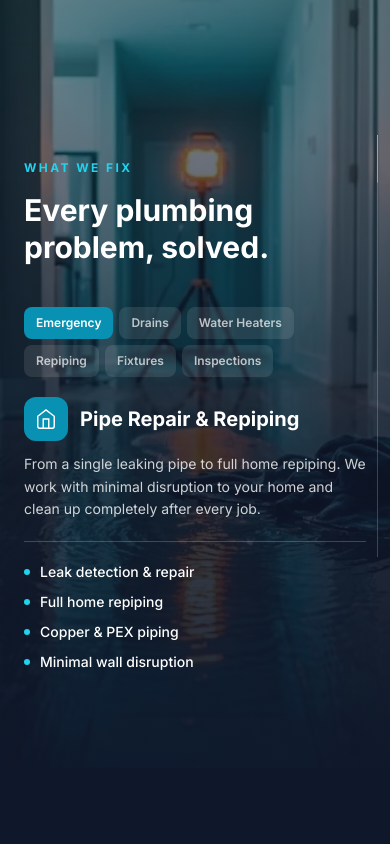
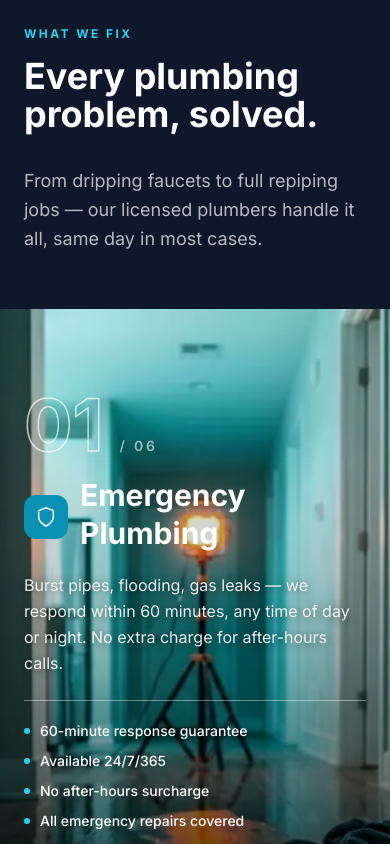
Before and after one commit to shearsray88/swift-flow-plumbing, a Next.js app: page / in a window 390 px wide. Shown: the part 920-1764 px from the top of the page. Built offline with nearby package versions, Linux system fonts and the light colour scheme; no server answers.

Commit message:
Replace pinned scroll sections with flowing scroll animations

```diff
--- a/components/Process.jsx
+++ b/components/Process.jsx
@@ -1,5 +1,12 @@
-import { useRef, useState } from 'react';
-import { motion, AnimatePresence, useScroll, useMotionValueEvent, useReducedMotion } from 'framer-motion';
+import { useRef } from 'react';
+import { motion, useScroll, useTransform, useReducedMotion } from 'framer-motion';
+
+const EASE = [0.22, 1, 0.36, 1];
+
+const container = { hidden: {}, show: { transition: { staggerChildren: 0.14, delayChildren: 0.15 } } };
+const rise = { hidden: { opacity: 0, y: 40 }, show: { opacity: 1, y: 0, transition: { duration: 0.85, ease: EASE } } };
+const mask = { hidden: { y: '110%' }, show: { y: 0, transition: { duration: 0.95, ease: EASE } } };
+const grow = { hidden: { scaleX: 0 }, show: { scaleX: 1, transition: { duration: 1.1, ease: EASE } } };
 
 const STEPS = [
   {
@@ -28,133 +35,105 @@ const STEPS = [
   },
 ];
 
+function Step({ step, index }) {
+  const ref = useRef(null);
+  const reduce = useReducedMotion();
+  const imageLeft = index % 2 === 0;
+
+  const { scrollYProgress } = useScroll({ target: ref, offset: ['start end', 'end start'] });
+  const imgY = useTransform(scrollYProgress, [0, 1], ['-10%', '10%']);
+  const imgScale = useTransform(scrollYProgress, [0, 0.5, 1], [1.25, 1.1, 1.05]);
+
+  const hiddenClip = imageLeft ? 'inset(0% 100% 0% 0%)' : 'inset(0% 0% 0% 100%)';
+
+  return (
+    <div ref={ref} className={`grid lg:grid-cols-2 min-h-[85vh] ${index % 2 === 0 ? 'bg-brand' : 'bg-brand-dark'}`}>
+      <motion.div
+        className={`relative overflow-hidden min-h-[48vh] lg:min-h-0 ${imageLeft ? 'lg:order-1' : 'lg:order-2'}`}
+        variants={{ hidden: {}, show: {} }}
+        initial={reduce ? 'show' : 'hidden'}
+        whileInView="show"
+        viewport={{ once: true, amount: 0.2 }}
+      >
+        <motion.div
+          className="absolute inset-0"
+          variants={{
+            hidden: { clipPath: hiddenClip },
+            show: { clipPath: 'inset(0% 0% 0% 0%)', transition: { duration: 1.2, ease: EASE } },
+          }}
+        >
+          <motion.img
+            src={step.image}
+            alt={step.title}
+            decoding="async"
+            loading={index === 0 ? 'eager' : 'lazy'}
+            className="absolute inset-x-0 -top-[12%] w-full h-[124%] object-cover"
+            style={reduce ? undefined : { y: imgY, scale: imgScale }}
+          />
+        </motion.div>
+      </motion.div>
+
+      <div className={`relative flex items-center px-6 lg:px-16 py-16 lg:py-0 ${imageLeft ? 'lg:order-2' : 'lg:order-1'}`}>
+        <motion.div
+          className="max-w-md w-full"
+          variants={container}
+          initial={reduce ? 'show' : 'hidden'}
+          whileInView="show"
+          viewport={{ once: true, amount: 0.4 }}
+        >
+          <motion.span
+            variants={rise}
+            className="block font-display font-bold text-8xl lg:text-9xl leading-none mb-2"
+            style={{ color: 'transparent', WebkitTextStroke: '1.5px rgba(255,255,255,0.75)' }}
+          >
+            {step.num}
+          </motion.span>
+
+          <motion.div variants={grow} className="h-px bg-white/50 origin-left mb-6" />
+
+          <h3 className="overflow-hidden pb-1 mb-4">
+            <motion.span variants={mask} className="block font-display font-bold text-3xl lg:text-4xl text-white leading-tight">
+              {step.title}
+            </motion.span>
+          </h3>
+
+          <motion.p variants={rise} className="text-white/85 text-base lg:text-lg leading-relaxed">
+            {step.desc}
+          </motion.p>
+        </motion.div>
+      </div>
+    </div>
+  );
+}
+
 export default function Process() {
-  const ref = useRef(null);
-  const [active, setActive] = useState(0);
   const reduce = useReducedMotion();
 
-  const { scrollYProgress } = useScroll({ target: ref, offset: ['start start', 'end end'] });
+  return (
+    <section id="process" className="relative bg-brand">
+      <div className="max-w-7xl mx-auto px-6 pt-24 pb-14 lg:pt-32 lg:pb-20">
+        <motion.div
+          variants={container}
+          initial={reduce ? 'show' : 'hidden'}
+          whileInView="show"
+          viewport={{ once: true, amount: 0.5 }}
+          className="max-w-3xl"
+        >
+          <motion.p variants={rise} className="text-cyan-200 font-bold text-xs tracking-[0.2em] uppercase mb-4">How It Works</motion.p>
+          <h2 className="overflow-hidden pb-2">
+            <motion.span variants={mask} className="block font-display font-bold text-4xl sm:text-5xl lg:text-7xl text-white leading-[1.05]">
+              Simple from start to finish.
+            </motion.span>
+          </h2>
+          <motion.p variants={rise} className="text-white/80 text-lg leading-relaxed mt-6 max-w-xl">
+            No confusion, no surprises. Here is exactly what happens when you call SwiftFlow.
+          </motion.p>
+        </motion.div>
+      </div>
 
-  useMotionValueEvent(scrollYProgress, 'change', (v) => {
-    const i = Math.min(STEPS.length - 1, Math.max(0, Math.floor(v * STEPS.length)));
-    setActive(i);
-  });
-
-  const goTo = (i) => {
-    const el = ref.current;
-    if (!el) return;
-    const top = el.getBoundingClientRect().top + window.scrollY;
-    const scrollable = el.offsetHeight - window.innerHeight;
-    window.scrollTo({
-      top: top + ((i + 0.5) / STEPS.length) * scrollable,
-      behavior: reduce ? 'auto' : 'smooth',
-    });
-  };
-
-  return (
-    <section
-      id="process"
-      ref={ref}
-      className="relative bg-brand"
-      style={{ height: `${STEPS.length * 75 + 25}vh` }}
-    >
-      <div className="sticky top-0 h-screen overflow-hidden grid grid-rows-[40svh_1fr] lg:grid-rows-1 lg:grid-cols-2">
-        <div className="absolute top-0 left-0 w-96 h-96 bg-white/5 rounded-full blur-3xl -translate-x-1/2 -translate-y-1/2 pointer-events-none" />
-        <div className="absolute bottom-0 right-0 w-96 h-96 bg-white/5 rounded-full blur-3xl translate-x-1/2 translate-y-1/2 pointer-events-none" />
-
-        <div className="relative order-1 lg:order-2 overflow-hidden">
-          {STEPS.map((s, i) => (
-            <motion.img
-              key={s.image}
-              src={s.image}
-              alt={i === active ? s.title : ''}
-              aria-hidden={i === active ? undefined : 'true'}
-              decoding="async"
-              loading={i === 0 ? 'eager' : 'lazy'}
-              className="absolute inset-0 w-full h-full object-cover"
-              initial={false}
-              animate={{ opacity: i === active ? 1 : 0, scale: reduce ? 1 : i === active ? 1.06 : 1 }}
-              transition={{
-                opacity: { duration: reduce ? 0 : 0.7 },
-                scale: { duration: reduce ? 0 : i === active ? 5 : 0.9, ease: 'easeOut' },
-              }}
-            />
-          ))}
-          <div className="absolute inset-0 bg-gradient-to-t from-brand via-transparent to-transparent lg:bg-gradient-to-r lg:from-brand lg:via-brand/10 lg:to-transparent" />
-          <div className="absolute bottom-3 right-6 lg:bottom-10 lg:right-10 overflow-hidden" aria-hidden="true">
-            <AnimatePresence mode="wait" initial={false}>
-              <motion.span
-                key={STEPS[active].num}
-                initial={{ y: '100%' }}
-                animate={{ y: 0 }}
-                exit={{ y: '-100%' }}
-                transition={{ duration: reduce ? 0 : 0.35, ease: [0.22, 1, 0.36, 1] }}
-                className="block font-display font-bold text-6xl lg:text-8xl text-white/90 leading-none"
-              >
-                {STEPS[active].num}
-              </motion.span>
-            </AnimatePresence>
-          </div>
-        </div>
-
-        <div className="relative order-2 lg:order-1 flex flex-col justify-center px-6 lg:px-14 pb-24 lg:pb-0 min-h-0">
-          <p className="text-cyan-300 font-bold text-xs tracking-[0.2em] uppercase mb-2 lg:mb-4">How It Works</p>
-          <h2 className="font-display font-bold text-2xl sm:text-3xl lg:text-5xl text-white leading-tight mb-5 lg:mb-10">
-            Simple from start to finish.
-          </h2>
-
-          <div className="relative max-w-lg">
-            <div className="absolute left-5 lg:left-6 top-5 bottom-5 w-px bg-white/20" aria-hidden="true" />
-            <motion.div
-              className="absolute left-5 lg:left-6 top-5 bottom-5 w-px bg-white origin-top"
-              style={{ scaleY: scrollYProgress }}
-              aria-hidden="true"
-            />
-
-            {STEPS.map((s, i) => {
-              const reached = i <= active;
-              const current = i === active;
-              return (
-                <button
-                  key={s.num}
-                  type="button"
-                  onClick={() => goTo(i)}
-                  className="relative flex gap-4 lg:gap-5 w-full text-left py-2.5 lg:py-3"
-                >
-                  <span
-                    className={`relative z-10 w-10 h-10 lg:w-12 lg:h-12 rounded-xl flex items-center justify-center flex-shrink-0 border transition-colors duration-300 ${
-                      reached ? 'bg-white border-white' : 'bg-brand border-white/30'
-                    }`}
-                  >
-                    <span className={`font-display font-bold text-base lg:text-lg transition-colors duration-300 ${reached ? 'text-brand' : 'text-white'}`}>
-                      {s.num}
-                    </span>
-                  </span>
-                  <span className="flex-1 min-w-0">
-                    <span className={`block font-bold text-base lg:text-lg leading-10 lg:leading-[3rem] -mt-0 transition-colors duration-300 ${current ? 'text-white' : 'text-white/60'}`}>
-                      {s.title}
-                    </span>
-                    <AnimatePresence initial={false}>
-                      {current && (
-                        <motion.span
-                          key="desc"
-                          initial={{ height: 0, opacity: 0 }}
-                          animate={{ height: 'auto', opacity: 1 }}
-                          exit={{ height: 0, opacity: 0 }}
-                          transition={{ duration: reduce ? 0 : 0.35 }}
-                          className="block overflow-hidden"
-                        >
-                          <span className="block text-white/75 text-sm leading-relaxed pb-1">{s.desc}</span>
-                        </motion.span>
-                      )}
-                    </AnimatePresence>
-                  </span>
-                </button>
-              );
-            })}
-          </div>
-        </div>
-      </div>
+      {STEPS.map((s, i) => (
+        <Step key={s.num} step={s} index={i} />
+      ))}
     </section>
   );
 }
--- a/components/Services.jsx
+++ b/components/Services.jsx
@@ -1,5 +1,13 @@
-import { useRef, useState } from 'react';
-import { motion, AnimatePresence, useScroll, useMotionValueEvent, useReducedMotion } from 'framer-motion';
+import { useRef } from 'react';
+import { motion, useScroll, useTransform, useReducedMotion } from 'framer-motion';
+
+const EASE = [0.22, 1, 0.36, 1];
+
+const container = { hidden: {}, show: { transition: { staggerChildren: 0.12, delayChildren: 0.1 } } };
+const rise = { hidden: { opacity: 0, y: 40 }, show: { opacity: 1, y: 0, transition: { duration: 0.85, ease: EASE } } };
+const mask = { hidden: { y: '110%' }, show: { y: 0, transition: { duration: 0.95, ease: EASE } } };
+const grow = { hidden: { scaleX: 0 }, show: { scaleX: 1, transition: { duration: 1.1, ease: EASE } } };
+const slide = { hidden: { opacity: 0, x: -24 }, show: { opacity: 1, x: 0, transition: { duration: 0.6, ease: EASE } } };
 
 const SERVICES = [
   {
@@ -7,7 +15,6 @@ const SERVICES = [
       <path d="M12 22s8-4 8-10V5l-8-3-8 3v7c0 6 8 10 8 10z"/>
     ),
     title: 'Emergency Plumbing',
-    short: 'Emergency',
     image: '/images/service-1-emergency.webp',
     desc: 'Burst pipes, flooding, gas leaks — we respond within 60 minutes, any time of day or night. No extra charge for after-hours calls.',
     details: ['60-minute response guarantee', 'Available 24/7/365', 'No after-hours surcharge', 'All emergency repairs covered'],
@@ -20,7 +27,6 @@ const SERVICES = [
       </>
     ),
     title: 'Drain Cleaning',
-    short: 'Drains',
     image: '/images/service-2-drain.webp',
     desc: 'Slow drains or complete blockages cleared fast. We use hydro-jetting and camera inspection to clear clogs and keep them from coming back.',
     details: ['Hydro-jet drain cleaning', 'Camera pipe inspection', 'Kitchen & bathroom drains', 'Main sewer line clearing'],
@@ -36,7 +42,6 @@ const SERVICES = [
       </>
     ),
     title: 'Water Heater Services',
-    short: 'Water Heaters',
     image: '/images/service-3-heater.webp',
     desc: 'Installation, repair, and replacement of all water heater types. We stock most units on our trucks for same-day installation.',
     details: ['Tank & tankless water heaters', 'Same-day installation', 'All major brands serviced', '6-year warranty on new units'],
@@ -49,7 +54,6 @@ const SERVICES = [
       </>
     ),
     title: 'Pipe Repair & Repiping',
-    short: 'Repiping',
     image: '/images/service-4-repipe.webp',
     desc: 'From a single leaking pipe to full home repiping. We work with minimal disruption to your home and clean up completely after every job.',
     details: ['Leak detection & repair', 'Full home repiping', 'Copper & PEX piping', 'Minimal wall disruption'],
@@ -63,7 +67,6 @@ const SERVICES = [
       </>
     ),
     title: 'Fixture Installation',
-    short: 'Fixtures',
     image: '/images/service-5-fixtures.webp',
     desc: 'Toilets, faucets, sinks, showers — we install all plumbing fixtures with precision. Supply your own or let us source from trusted brands.',
     details: ['Toilet installation & repair', 'Faucet & sink replacement', 'Shower & tub fixtures', 'Garbage disposal install'],
@@ -76,139 +79,123 @@ const SERVICES = [
       </>
     ),
     title: 'Plumbing Inspections',
-    short: 'Inspections',
     image: '/images/service-6-inspection.webp',
     desc: 'Buying a home or had recurring issues? Our full plumbing inspection gives you a clear picture of everything with a written report.',
     details: ['Full home inspection', 'Camera pipe inspection', 'Written detailed report', 'Pre-purchase inspections'],
   },
 ];
 
-export default function Services() {
+function Panel({ service, index, total }) {
   const ref = useRef(null);
-  const [active, setActive] = useState(0);
   const reduce = useReducedMotion();
-  const service = SERVICES[active];
+  const alignRight = index % 2 === 1;
 
-  const { scrollYProgress } = useScroll({ target: ref, offset: ['start start', 'end end'] });
+  const { scrollYProgress } = useScroll({ target: ref, offset: ['start end', 'end start'] });
+  const imgY = useTransform(scrollYProgress, [0, 1], ['-12%', '12%']);
+  const imgScale = useTransform(scrollYProgress, [0, 0.5, 1], [1.3, 1.12, 1.05]);
 
-  useMotionValueEvent(scrollYProgress, 'change', (v) => {
-    const i = Math.min(SERVICES.length - 1, Math.max(0, Math.floor(v * SERVICES.length)));
-    setActive(i);
-  });
-
-  const goTo = (i) => {
-    const el = ref.current;
-    if (!el) return;
-    const top = el.getBoundingClientRect().top + window.scrollY;
-    const scrollable = el.offsetHeight - window.innerHeight;
-    window.scrollTo({
-      top: top + ((i + 0.5) / SERVICES.length) * scrollable,
-      behavior: reduce ? 'auto' : 'smooth',
-    });
-  };
+  const num = String(index + 1).padStart(2, '0');
 
   return (
-    <section
-      id="services"
-      ref={ref}
-      className="relative bg-text-dark"
-      style={{ height: `${SERVICES.length * 70 + 30}vh` }}
-    >
-      <div className="sticky top-0 h-screen overflow-hidden">
-        {SERVICES.map((s, i) => (
+    <div ref={ref} className="relative min-h-[80vh] lg:min-h-[92vh] flex items-center overflow-hidden bg-text-dark">
       <motion.img
-            key={s.image}
-            src={s.image}
+        src={service.image}
         alt=""
         aria-hidden="true"
         decoding="async"
-            loading={i === 0 ? 'eager' : 'lazy'}
-            className="absolute inset-0 w-full h-full object-cover"
-            initial={false}
-            animate={{ opacity: i === active ? 1 : 0, scale: reduce ? 1 : i === active ? 1.08 : 1 }}
-            transition={{
-              opacity: { duration: reduce ? 0 : 0.7 },
-              scale: { duration: reduce ? 0 : i === active ? 6 : 0.9, ease: 'easeOut' },
-            }}
+        loading={index === 0 ? 'eager' : 'lazy'}
+        className="absolute inset-x-0 -top-[15%] w-full h-[130%] object-cover"
+        style={reduce ? undefined : { y: imgY, scale: imgScale }}
       />
-        ))}
-        <div className="absolute inset-0 bg-gradient-to-t from-text-dark/95 via-text-dark/75 to-text-dark/45 lg:bg-gradient-to-r lg:from-text-dark/90 lg:via-text-dark/65 lg:to-text-dark/55" />
+      <div
+        className={`absolute inset-0 bg-gradient-to-t from-black/75 via-black/25 to-transparent ${
+          alignRight ? 'lg:bg-gradient-to-l' : 'lg:bg-gradient-to-r'
+        } lg:from-black/75 lg:via-black/45 lg:to-transparent`}
+      />
 
-        <div className="absolute right-3 lg:right-6 top-1/4 bottom-1/4 w-px bg-white/20" aria-hidden="true">
-          <motion.div className="w-full h-full bg-brand-light origin-top" style={{ scaleY: scrollYProgress }} />
-        </div>
+      <div className={`relative z-10 w-full max-w-7xl mx-auto px-6 py-20 flex ${alignRight ? 'lg:justify-end' : 'lg:justify-start'} items-end lg:items-center`}>
+        <motion.div
+          className="max-w-xl w-full"
+          variants={container}
+          initial={reduce ? 'show' : 'hidden'}
+          whileInView="show"
+          viewport={{ once: true, amount: 0.35 }}
+        >
+          <motion.div variants={rise} className="flex items-baseline gap-4 mb-4">
+            <span
+              className="font-display font-bold text-7xl lg:text-8xl leading-none"
+              style={{ color: 'transparent', WebkitTextStroke: '1.5px rgba(255,255,255,0.7)' }}
+            >
+              {num}
+            </span>
+            <span className="text-white/60 text-sm font-semibold tracking-[0.2em]">/ {String(total).padStart(2, '0')}</span>
+          </motion.div>
 
-        <div className="relative z-10 h-full max-w-7xl mx-auto px-6 flex flex-col justify-end lg:justify-center pb-24 lg:pb-0">
-          <div className="grid lg:grid-cols-2 gap-6 lg:gap-16 items-end lg:items-center">
-            <div>
-              <span className="section-tag !text-brand-light">What We Fix</span>
-              <h2 className="font-display font-bold text-3xl sm:text-5xl lg:text-6xl text-white leading-tight mb-4 lg:mb-6">
-                Every plumbing problem, solved.
-              </h2>
-              <p className="hidden lg:block text-white/75 leading-relaxed mb-8 max-w-md">
-                From dripping faucets to full repiping jobs — our licensed plumbers handle it all, same day in most cases.
-              </p>
-              <a href="#contact" className="btn-primary hidden lg:inline-flex">Book a Plumber</a>
-            </div>
-
-            <div>
-              <div className="flex flex-wrap gap-1.5 sm:gap-2 mb-5">
-                {SERVICES.map((s, i) => {
-                  const isActive = active === i;
-                  return (
-                    <button
-                      key={s.title}
-                      onClick={() => goTo(i)}
-                      className={`relative px-3 sm:px-4 py-2 rounded-lg text-xs sm:text-sm font-semibold transition-colors ${
-                        isActive ? 'text-white' : 'text-white/70 hover:text-white bg-white/10'
-                      }`}
-                    >
-                      {isActive && (
-                        <motion.div
-                          layoutId="service-tab-pill"
-                          className="absolute inset-0 bg-brand rounded-lg"
-                          transition={{ type: 'spring', stiffness: 380, damping: 32 }}
-                        />
-                      )}
-                      <span className="relative z-10">{s.short}</span>
-                    </button>
-                  );
-                })}
-              </div>
-
-              <AnimatePresence mode="wait">
-                <motion.div
-                  key={service.title}
-                  initial={{ opacity: 0, y: 14 }}
-                  animate={{ opacity: 1, y: 0 }}
-                  exit={{ opacity: 0, y: -8 }}
-                  transition={{ duration: reduce ? 0 : 0.35 }}
-                >
-                  <div className="flex items-center gap-3 mb-3">
-                    <div className="w-11 h-11 bg-brand rounded-xl flex items-center justify-center flex-shrink-0">
+          <div className="flex items-center gap-3 mb-4">
+            <motion.div variants={rise} className="w-11 h-11 bg-brand rounded-xl flex items-center justify-center flex-shrink-0">
               <svg width="22" height="22" viewBox="0 0 24 24" fill="none" stroke="white" strokeWidth="1.6">
                 {service.icon}
               </svg>
-                    </div>
-                    <h3 className="font-bold text-xl sm:text-2xl text-white">{service.title}</h3>
+            </motion.div>
+            <h3 className="overflow-hidden pb-1">
+              <motion.span variants={mask} className="block font-display font-bold text-3xl sm:text-4xl lg:text-5xl text-white leading-tight">
+                {service.title}
+              </motion.span>
+            </h3>
           </div>
 
-                  <p className="text-white/80 text-sm sm:text-base leading-relaxed mb-5 max-w-xl">{service.desc}</p>
+          <motion.p variants={rise} className="text-white/90 text-base lg:text-lg leading-relaxed mb-6" style={{ textShadow: '0 1px 10px rgba(0,0,0,0.5)' }}>
+            {service.desc}
+          </motion.p>
 
-                  <ul className="grid sm:grid-cols-2 gap-x-6 gap-y-2.5 border-t border-white/20 pt-5 max-w-xl">
+          <motion.div variants={grow} className="h-px bg-white/40 origin-left mb-5" />
+
+          <ul className="grid sm:grid-cols-2 gap-x-6 gap-y-2.5 mb-8">
             {service.details.map((d) => (
-                      <li key={d} className="flex items-center gap-2.5 text-white text-sm font-medium">
+              <motion.li key={d} variants={slide} className="flex items-center gap-2.5 text-white text-sm font-medium">
                 <span className="w-1.5 h-1.5 rounded-full bg-brand-light flex-shrink-0" />
                 {d}
-                      </li>
+              </motion.li>
             ))}
           </ul>
+
+          <motion.div variants={rise}>
+            <a href="#contact" className="btn-primary">Book a Plumber</a>
           </motion.div>
-              </AnimatePresence>
+        </motion.div>
       </div>
     </div>
+  );
+}
+
+export default function Services() {
+  const reduce = useReducedMotion();
+
+  return (
+    <section id="services" className="relative bg-text-dark">
+      <div className="max-w-7xl mx-auto px-6 pt-24 pb-14 lg:pt-32 lg:pb-20">
+        <motion.div
+          variants={container}
+          initial={reduce ? 'show' : 'hidden'}
+          whileInView="show"
+          viewport={{ once: true, amount: 0.5 }}
+          className="max-w-3xl"
+        >
+          <motion.span variants={rise} className="section-tag !text-brand-light">What We Fix</motion.span>
+          <h2 className="overflow-hidden pb-2">
+            <motion.span variants={mask} className="block font-display font-bold text-4xl sm:text-5xl lg:text-7xl text-white leading-[1.05]">
+              Every plumbing problem, solved.
+            </motion.span>
+          </h2>
+          <motion.p variants={rise} className="text-white/70 text-lg leading-relaxed mt-6 max-w-xl">
+            From dripping faucets to full repiping jobs — our licensed plumbers handle it all, same day in most cases.
+          </motion.p>
+        </motion.div>
       </div>
-      </div>
+
+      {SERVICES.map((s, i) => (
+        <Panel key={s.title} service={s} index={i} total={SERVICES.length} />
+      ))}
     </section>
   );
 }
```
Lines whose indentation alone changed are shown as unchanged.
